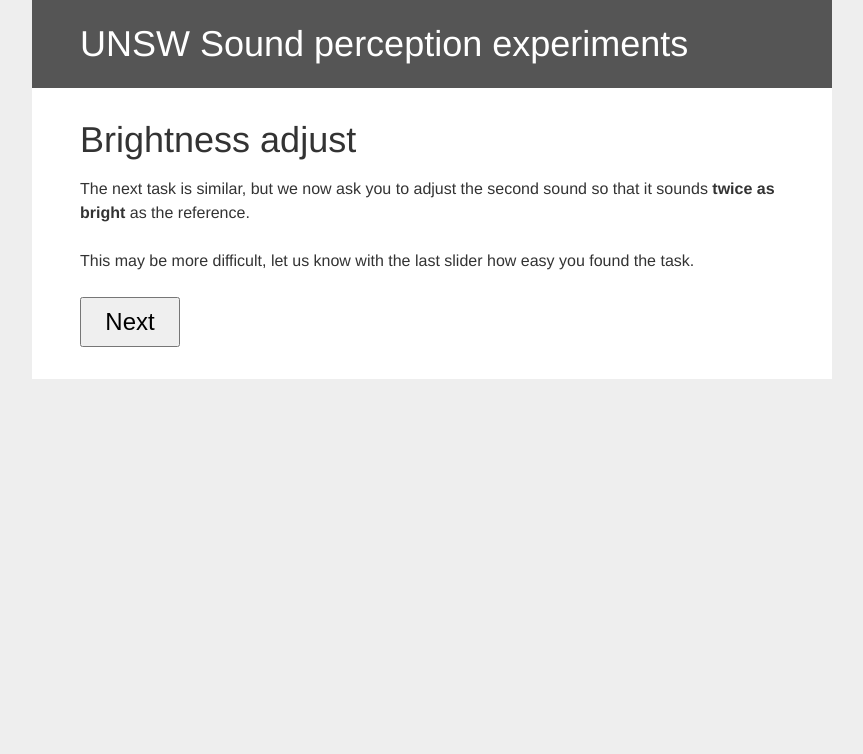
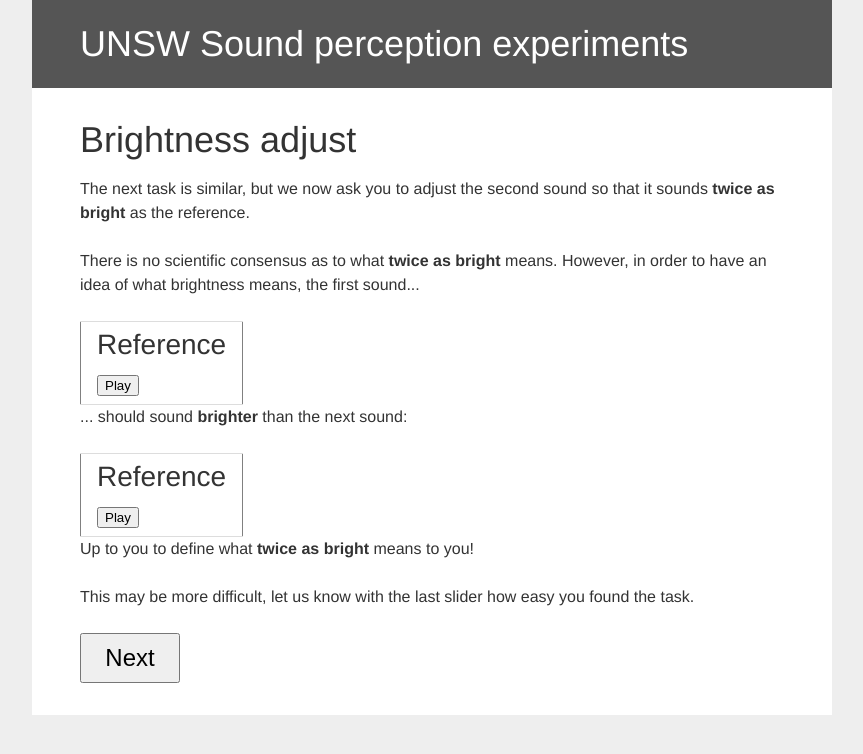
Before and after one commit to goiosunsw/DjangoSoundMatch, a Django app: template SoundRefAB/templates/SoundRefAB/pg_brightness_adj_intro.html in a window 1280 px wide. Shown: the top 754 px of the page, without its empty margins (208-1071 px from the left). Run offline with Django 3.2, Linux system fonts and the light colour scheme; the template is opened without the code that fills it, so the values that code supplies are empty; parts of the project's set-up code (start-up, migrations or seed data) failed here and were passed over.

Commit message:
Fixed experiment headers

```diff
--- a/SoundRefAB/management/commands/pop_unsw2015_exp.py
+++ b/SoundRefAB/management/commands/pop_unsw2015_exp.py
@@ -22,6 +22,7 @@ class Command(BaseCommand):
                      'description': 'Loudness adjusting explanation',
                      'template': 'pg_loudness_adj_intro.html'},
                     {'model': Experiment,
+                     'instruction_text': 'Adjust the second sound so that it sounds twice as loud as the first',
                       'description': 'Loudness adjust experiment',
                       'design': 'soundadjustpage',
                       'function': 'LoudnessAdjust',
@@ -31,6 +32,7 @@ class Command(BaseCommand):
                      'template': 'pg_brightness_adj_intro.html'},
                     {'model': Experiment,
                      'description': 'Brightness adjust experiment',
+                     'instruction_text': 'Adjust the second sound so that it sounds twice as bright as the first',
                      'design': 'soundadjustpage',
                      'function': 'BrightnessAdjust',
                       'number_of_trials': 5},
@@ -39,6 +41,7 @@ class Command(BaseCommand):
                      'template': 'pg_vibrato_intro.html'},
                     {'model': Experiment,
                      'description': 'Vibrato matching experiment',
+                     'instruction_text': 'Which sample sounds closer to the reference?',
                      'design': 'soundpage',
                      'function': 'SlopeVibratoTripletRefAB',
                       'number_of_trials': 5},
--- a/SoundRefAB/models.py
+++ b/SoundRefAB/models.py
@@ -24,6 +24,7 @@ class Experiment(models.Model):
 
     description = models.CharField(max_length=200)
     created_date = models.DateTimeField('date created')
+    instruction_text = models.CharField(max_length=1000, default='Please pick a sound')
     #module = models.CharField('Python module',max_length=100)
     item = GenericRelation('ItemInScenario')
     try:
--- a/SoundRefAB/templates/SoundRefAB/pg_brightness_adj_intro.html
+++ b/SoundRefAB/templates/SoundRefAB/pg_brightness_adj_intro.html
@@ -9,6 +9,49 @@
 <h1>Brightness adjust</h1>
 
 <p>The next task is similar, but we now ask you to adjust the second sound so that it sounds <b>twice as bright</b> as the reference.</p>
+
+<p>There is no scientific consensus as to what <b>twice as bright</b> means. However, in order to have an idea of what brightness means, the first sound...</p>
+
+    <table border="1px" margin="10px">
+        <tr>
+            <td>
+                <h2>Reference</h2>
+                <audio id="audio0" src='{% static 'SoundRefAB/pg_brightness_adj_bright.wav' %}'>
+                    Your browser does not support the audio element.
+                </audio>
+                <script type="text/javascript">
+                   function Play0(){
+                      var v = document.getElementById("audio0");
+                      v.play();
+                   }
+                </script>
+            <input type="button" onclick="Play0();"  value="Play"/>
+            </td>
+        </tr>
+    </table>
+
+
+<p>... should sound <b>brighter</b> than the next sound:</p>
+
+    <table border="1px" margin="10px">
+        <tr>
+            <td>
+                <h2>Reference</h2>
+                <audio id="audio1" src='{% static 'SoundRefAB/pg_brightness_adj_dark.wav' %}'>
+                    Your browser does not support the audio element.
+                </audio>
+                <script type="text/javascript">
+                   function Play1(){
+                      var v = document.getElementById("audio1");
+                      v.play();
+                   }
+                </script>
+            <input type="button" onclick="Play1();"  value="Play"/>
+            </td>
+        </tr>
+    </table>
+
+<p> Up to you to define what  <b>twice as bright</b> means to you!</p>
 <p> This may be more difficult, let us know with the last slider how easy you found the task.</p>
 
 <input type="button" style="font-size:24;width:100px;height:50px" name="next_button" value="Next" onclick="location.href='{% url 'srefab:next' subject_id %}'">
--- a/SoundRefAB/templates/SoundRefAB/trial.html
+++ b/SoundRefAB/templates/SoundRefAB/trial.html
@@ -44,7 +44,7 @@
     </script>
 
     <input name="playseq" type="hidden" id="playseq" value="">
-    <h2>Which sound is closer to the reference?</h2>
+    <h2>{{ instruction_text }}</h2>
     <p>Difficulty level: {{ difficulty }}</p>
     <table border="1px" margin="10px">
         <tr>
--- a/SoundRefAB/templates/SoundRefAB/trial_adjust.html
+++ b/SoundRefAB/templates/SoundRefAB/trial_adjust.html
@@ -76,7 +76,7 @@
         document.getElementById("showndate").value = showndate.valueOf();
     </script>
     <input type="hidden" id="ampl_list" value="{{ampl_list}}">
-    <h2>Adjust the second sound so that it sounds twice as loud as the reference</h2>
+    <h2>{{ instruction_text }}</h2>
     <p>Difficulty level: {{ difficulty }}</p>
     <table border="1px" margin="10px">
         <tr>
--- a/SoundRefAB/views.py
+++ b/SoundRefAB/views.py
@@ -204,6 +204,7 @@ def SoundPage(request, subject_id):
         #parameter_vals.append(par.value)
         #parameter_list = zip(parameter_names,parameter_vals)
         context = RequestContext(request, {
+            'instruction_text': x.instruction_text,
             'sound_list': sound_data,
             'subject_id': subject_id,
             'trial_id': st.trial,
@@ -342,6 +343,7 @@ def SoundAdjustPage(request, subject_id):
     #parameter_vals.append(par.value)
     #parameter_list = zip(parameter_names,parameter_vals)
     context = RequestContext(request, {
+        'instruction_text': x.instruction_text,
         'param_list': param_dict,
         #'ampl_list': ampl_list,
         'subject_id': subject_id,
```
Also changed, not shown: SoundRefAB/templates/SoundRefAB/pg_loudness_adj_intro.html (+3 -9 lines), SoundRefAB/templates/SoundRefAB/pg_vibrato_intro.html (+7 -7 lines).
